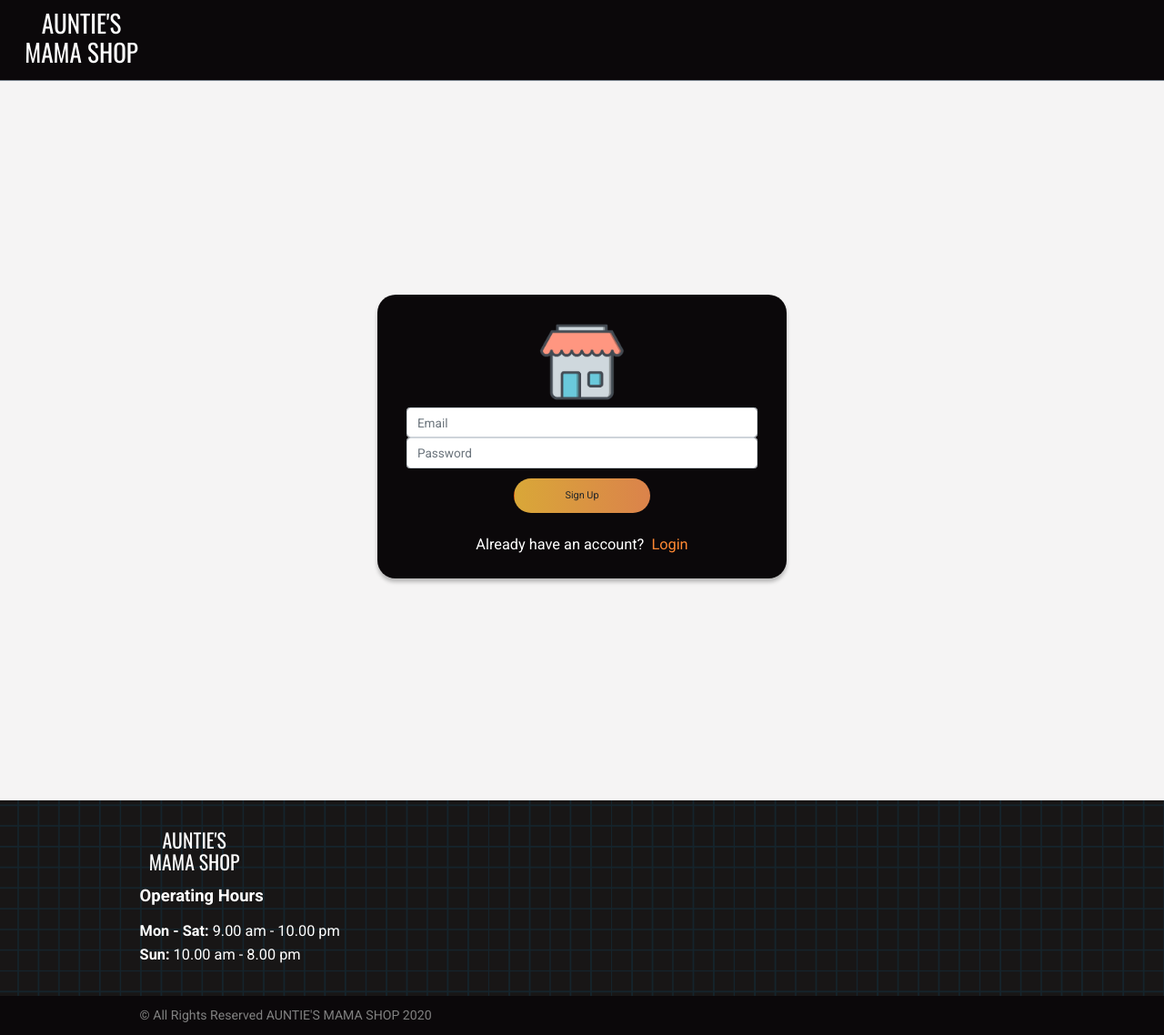
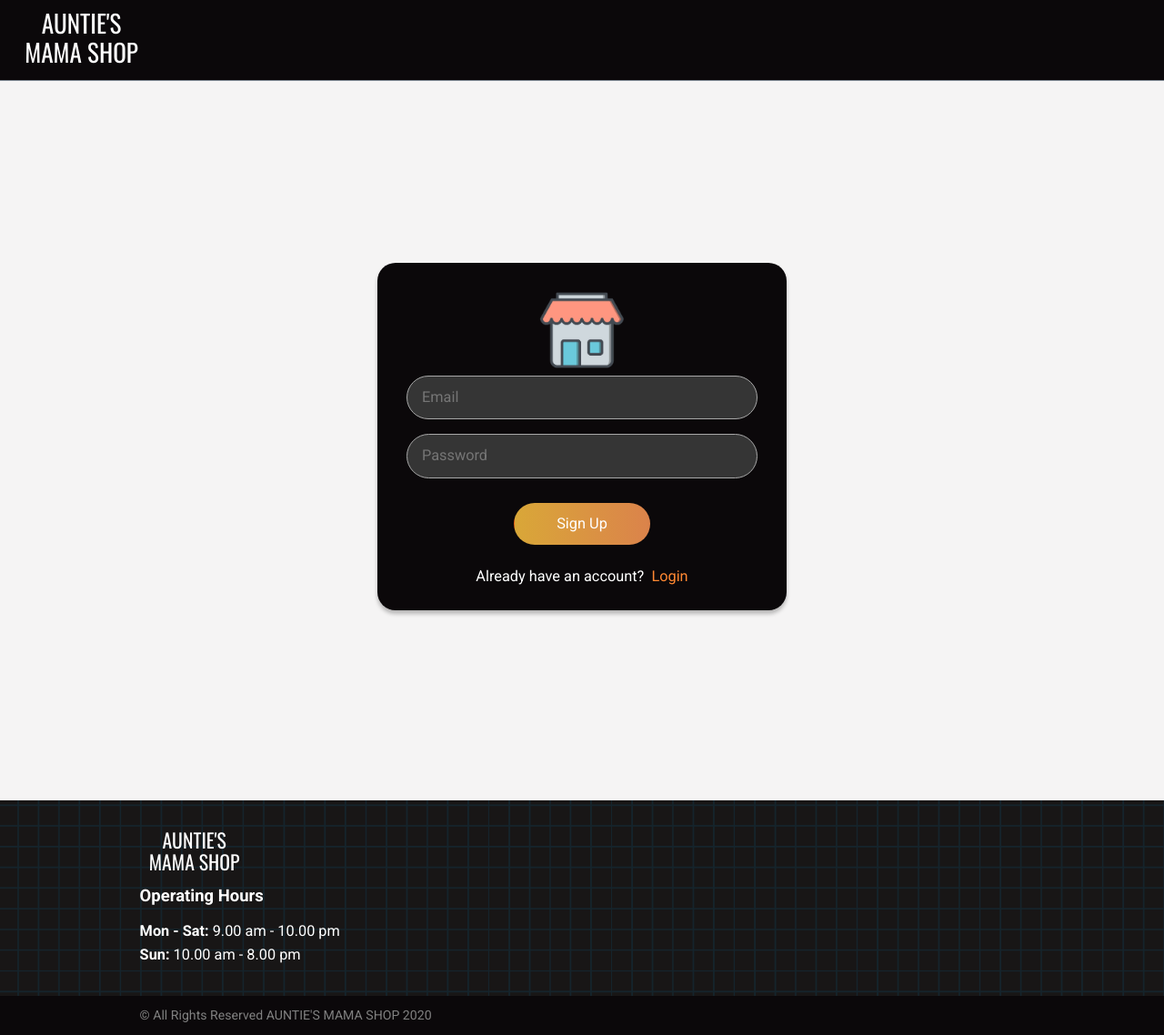
Before and after one commit to david0316zhu/flask-ecommerce, a Flask app: page /estore_register in a window 1280 px wide. Shown: the whole page at 91% size. Run offline with Flask 2, Linux system fonts and the light colour scheme; some libraries are stand-ins or nearby versions; some web fonts are replaced.

Commit message:
Update styles

```diff
--- a/final_estore/web/forms.py
+++ b/final_estore/web/forms.py
@@ -5,7 +5,7 @@ import shelve
 
 
 class Tempform(FlaskForm):
-    nric = TextAreaField("nric", validators=[DataRequired(),Length(min=4, max=4)])
+    nric = StringField("nric", validators=[DataRequired(),Length(min=4, max=4)])
     temperature = FloatField("Temperature", validators=[DataRequired()])
     submit = SubmitField("Submit")
 
--- a/final_estore/web/run.py
+++ b/final_estore/web/run.py
@@ -20,7 +20,7 @@ app.config['SECRET_KEY'] = '5791628bb0b13ce0c676dfde280ba245'
 def home():
     session['logged_in'] = False
     session['customer'] = False
-    return render_template('index.html')
+    return render_template('temp-records.html')
 
 
 @app.route("/")
--- a/final_estore/web/static/styles.css
+++ b/final_estore/web/static/styles.css
@@ -99,9 +99,10 @@ a:hover {
 
 .primary-btn:hover {
     background-position: right center;
+    color: white !important;
 }
 
-.primary-btn span, .primary-btn a {
+.primary-btn span, .primary-btn a, .primary-btn {
     color: white;
     font-size: 1.5rem;
     text-decoration: none;
@@ -602,7 +603,7 @@ a:hover {
 /* Footer */
 
 .dark-footer {
-    background: linear-gradient(rgba(0, 0, 0, 0.3), rgba(0, 0, 0, 0.3)), url('../assets/img/grid-bg.png');
+    background: linear-gradient(rgba(0, 0, 0, 0.3), rgba(0, 0, 0, 0.3)), url('./assets/img/grid-bg.png');
     background-size: cover;
     color: white;
 }
@@ -687,6 +688,7 @@ a:hover {
 
 .login-container {
     min-height: 100vh;
+    padding: 32px 64px !important;
     padding: 0;
     margin-top: 80px;
     background-color: var(--light-grey);
--- a/final_estore/web/templates/signup.html
+++ b/final_estore/web/templates/signup.html
@@ -41,28 +41,28 @@
                 <form class="form w-100 mb-3 d-flex flex-column justify-content-center align-items-center"
                     id="signup-form" method="POST" action="">
                     {{ form.hidden_tag() }}
-                    <div class="form-group-wrapper w-100">
+                    <div class="form-input-wrapper w-100">
                         {% if form.email.errors %}
-                            {{ form.email(class="form-control form-control-lg is-invalid") }}
+                        {{ form.email(class="form-input is-invalid") }}
                         <div class="invalid-feedback">
                             {% for error in form.email.errors %}
                             <span>{{ error }}</span>
                             {% endfor %}
                         </div>
                         {% else %}
-                            {{ form.email(class="form-control form-control-lg", placeholder="Email") }}
+                        {{ form.email(class="form-input-dark w-100", placeholder="Email") }}
                         {% endif %}
                     </div>
-                    <div class="form-group-wrapper w-100">
+                    <div class="form-input-wrapper w-100">
                         {% if form.password.errors %}
-                            {{ form.password(class="form-control form-control-lg is-invalid") }}
+                        {{ form.password(class="form-input is-invalid") }}
                         <div class="invalid-feedback">
                             {% for error in form.password.errors %}
                             <span>{{ error }}</span>
                             {% endfor %}
                         </div>
                         {% else %}
-                            {{ form.password(class="form-control form-control-lg", placeholder="Password") }}
+                        {{ form.password(class="form-input-dark w-100", placeholder="Password") }}
                         {% endif %}
                     </div>
                     <div id="error" class="error mb-3"></div>
--- a/final_estore/web/templates/store-entry-graph.html
+++ b/final_estore/web/templates/store-entry-graph.html
@@ -56,8 +56,8 @@
         </div>
     </header>
     <main>
-        <div class="container-fluid temp-container justify-content-between">
-            <div class="filter-panel mt-0">
+        <div class="container-fluid grey-container justify-content-between">
+            <div class="white-card filter-panel mt-0">
                 <div class="mb-5">
                     <h3>Filter</h3>
                 </div>
@@ -91,7 +91,7 @@
                     </button>
                 </form>
             </div>
-            <div class="row col-lg-8">
+            <div class="row col-lg-8 main-panel">
                 <canvas id="myChart"></canvas>
             </div>
         </div>
```
Also changed, not shown: final_estore/web/templates/customer_login.html (+6 -6 lines), final_estore/web/templates/temp-screening.html (+6 -6 lines), 3 other files. Lines whose indentation alone changed are shown as unchanged.
